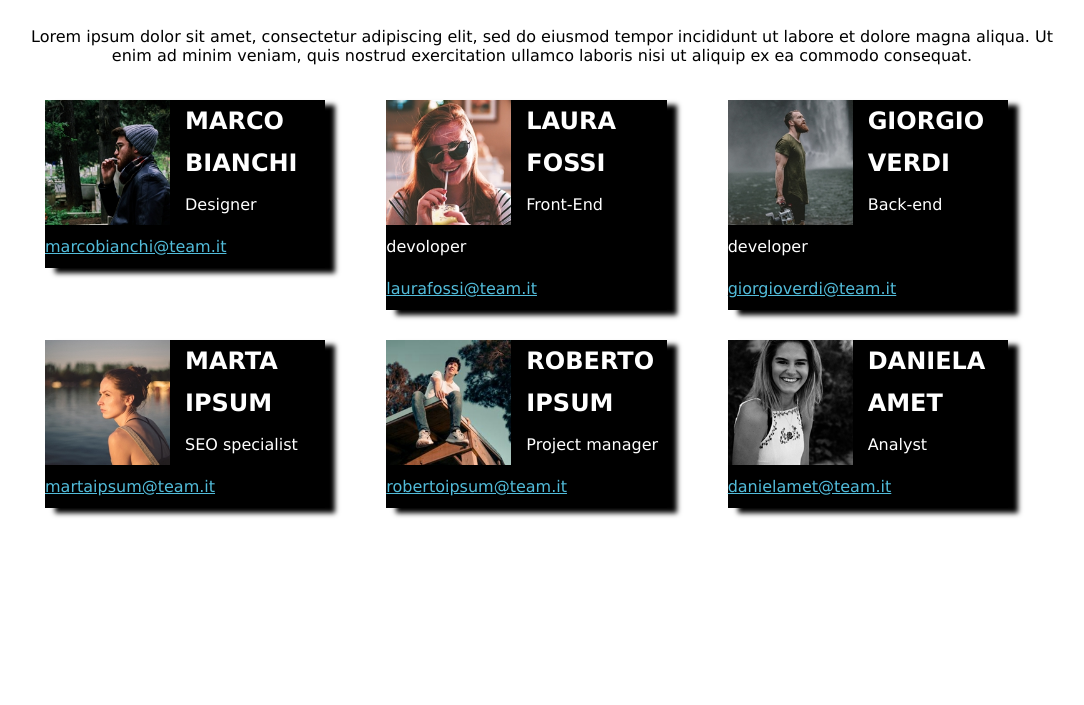
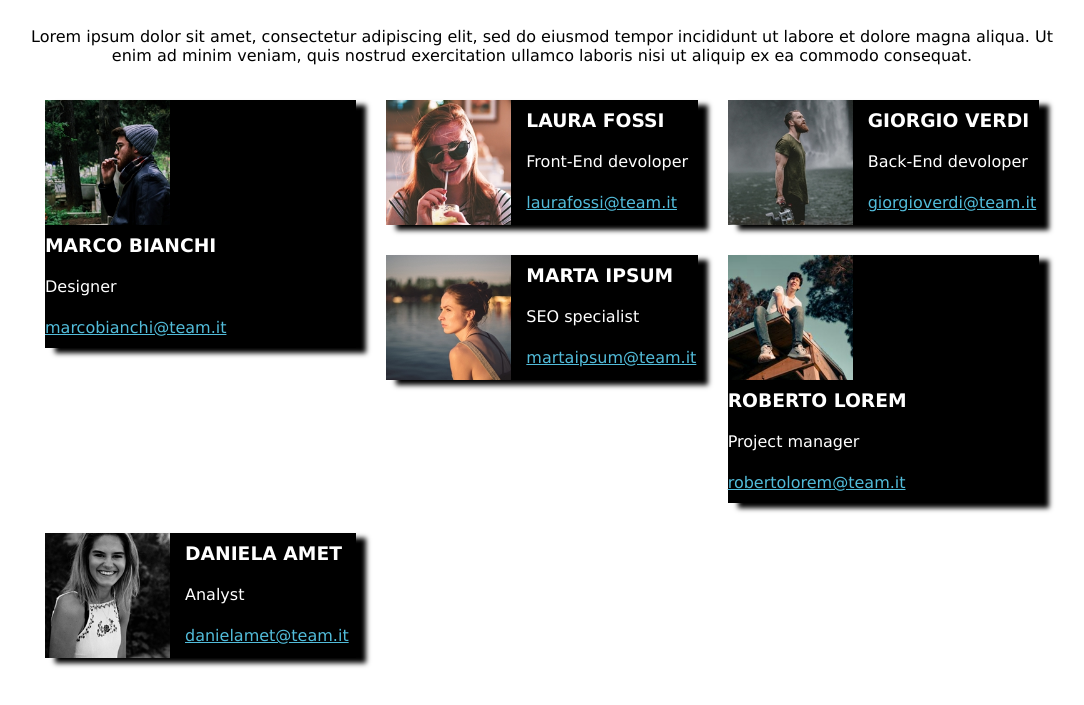
Before and after one commit to EliaMagris/html-css-float-cards, a plain HTML site: page index.html in a window 1280 px wide. Shown: the part 81-786 px from the top of the page, without its empty margins (98-1182 px from the left). Drawn offline with Linux system fonts and the light colour scheme.

Commit message:
modifica finale + correzione float

```diff
--- a/assets/css/style.css
+++ b/assets/css/style.css
@@ -9,7 +9,7 @@
 
 .clearfix::after{
     display: table;
-    counter-reset: none;
+    content: "";
     clear: both;
 }
 
@@ -35,9 +35,6 @@ header p{
 
 /* INIZIO MAIN */
 
-.clearfix{
-}
-
 .id-card-layout{
    width: calc(100% / 3);
    float: left;
@@ -45,8 +42,6 @@ header p{
 }
 
 .info-profile{
-    width: 90%;
-    line-height: 42px;
     box-shadow: 10px 5px 5px black;
     background-color: black;
     color: white;
@@ -61,3 +56,8 @@ header p{
 .info-profile a{
     color: rgb(82,188,218);
 }
+
+.email-info{
+    line-height: 41px;
+    float: left;
+}
--- a/index.html
+++ b/index.html
@@ -19,85 +19,107 @@
 
         <div class="id-card-layout">
 
-            <div class="info-profile">
+            <div class="info-profile clearfix">
+
                     <img src="assets/img/male1.png" alt="">
-                <h1>MARCO BIANCHI</h1>
+
+                    <div class="email-info">
+                        <h3>MARCO BIANCHI</h3>
                         <p>Designer</p>
                         <a href="">marcobianchi@team.it</a>
                     </div>
 
+
             </div>
-    </section>
 
-    <section class="clearfix">
+        </div>
 
         <div class="id-card-layout">
 
-            <div class="info-profile">
+            <div class="info-profile clearfix">
+
                     <img src="assets/img/female1.png" alt="">
-                <h1>LAURA FOSSI</h1>
+
+                    <div class="email-info">
+                        <h3>LAURA FOSSI</h3>
                         <p>Front-End devoloper</p>
                         <a href="">laurafossi@team.it</a>
                     </div>
 
+
             </div>
-    </section>
 
-    <section class="clearfix">
+        </div>
 
         <div class="id-card-layout">
 
-            <div class="info-profile">
+            <div class="info-profile clearfix">
+
                     <img src="assets/img/male2.png" alt="">
-                <h1>GIORGIO VERDI</h1>
-                <p>Back-end developer</p>
+
+                    <div class="email-info">
+                       <h3>GIORGIO VERDI</h3>
+                       <p>Back-End devoloper</p>
                        <a href="">giorgioverdi@team.it</a>
                     </div>
 
+
             </div>
-    </section>
 
-    <section class="clearfix">
+        </div>
 
         <div class="id-card-layout">
 
-            <div class="info-profile">
+            <div class="info-profile clearfix">
                    <img src="assets/img/female2.png" alt="">
-                <h1>MARTA IPSUM</h1>
+
+                   <div class="email-info">
+                      <h3>MARTA IPSUM</h3>
                       <p>SEO specialist</p>
                       <a href="">martaipsum@team.it</a>
                    </div>
 
+
+
             </div>
-    </section>
 
-    <section class="clearfix">
+        </div>
 
         <div class="id-card-layout">
 
-            <div class="info-profile">
+            <div class="info-profile clearfix">
+
+
                     <img src="assets/img/male3.png" alt="">
-                <h1>ROBERTO IPSUM</h1>
+
+                    <div class="email-info">
+                       <h3>ROBERTO LOREM</h3>
                        <p>Project manager</p>
-                <a href="">robertoipsum@team.it</a>
+                       <a href="">robertolorem@team.it</a>
+                    </div>
+
+
             </div>
 
         </div>
-    </section>
-
-    <section class="clearfix">
 
         <div class="id-card-layout">
 
-            <div class="info-profile">
+            <div class="info-profile clearfix">
                      <img src="assets/img/female3.png" alt="">
-                <h1>DANIELA AMET</h1>
+
+                     <div class="email-info">
+                       <h3>DANIELA AMET</h3>
                        <p>Analyst</p>
                        <a href="">danielamet@team.it</a>
                      </div>
 
             </div>
+
+        </div>
+
     </section>
+
 
    </main>
 </body>
```
Lines whose indentation alone changed are shown as unchanged.
